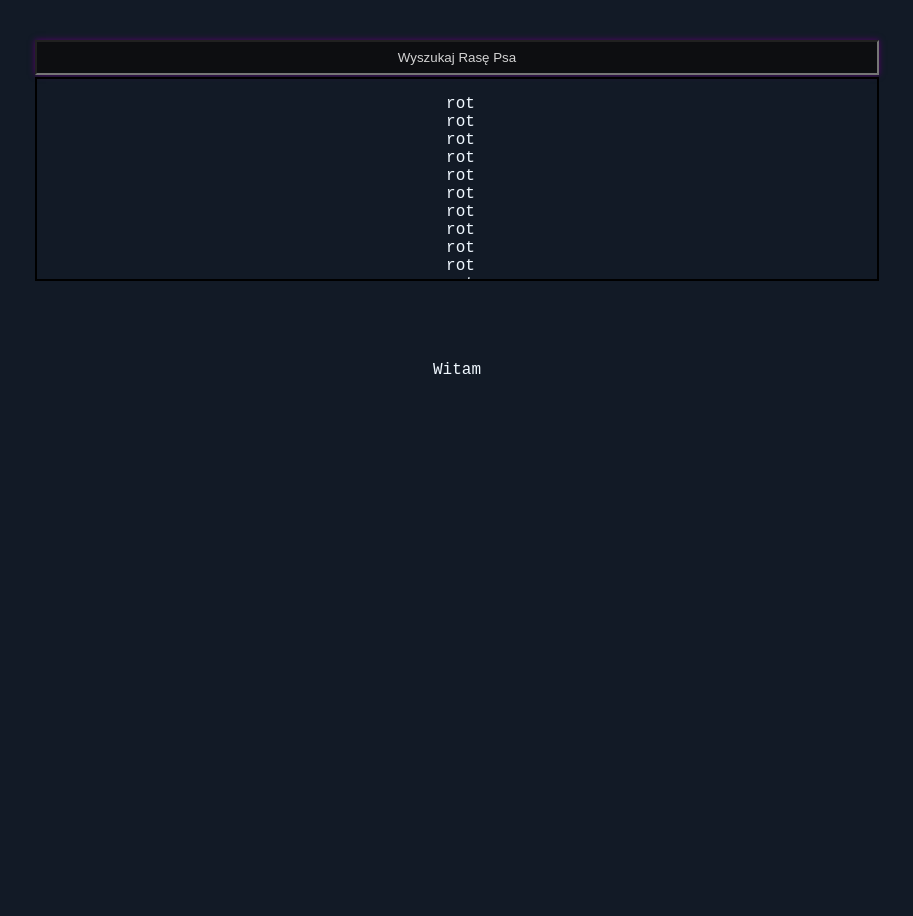
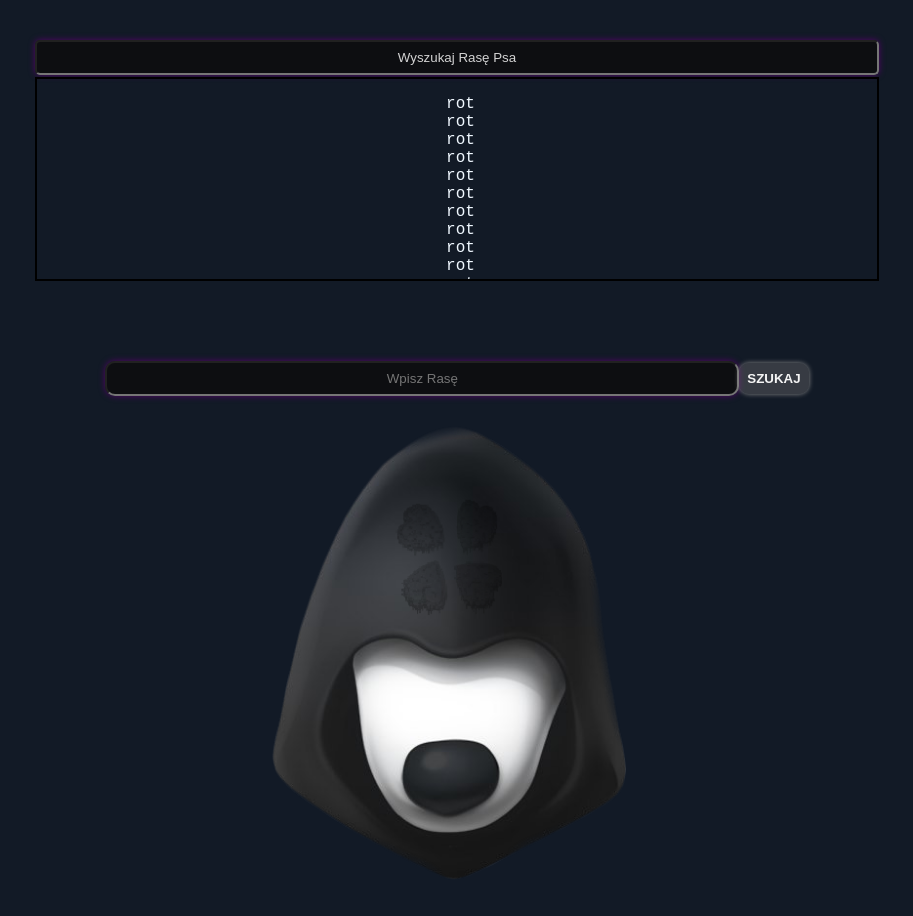
Before and after one commit to MrBartosz/DogListApp, a React (Create React App) app: page / in a window 1280 px wide. Shown: the top 916 px of the page, without its empty margins (183-1096 px from the left). Before the commit the page ends 800 px from the top, so only its background shows below. Built offline with nearby package versions, Linux system fonts and the light colour scheme.

Commit message:
app upgrade

```diff
--- a/src/App.css
+++ b/src/App.css
@@ -37,6 +37,7 @@ body {
   margin-bottom: 2px;
   background-color: rgba(12, 12, 12, 0.801);
   text-align: center;
+  border-radius: 5px;
 }
 
 .dog-list-input:focus {
@@ -86,3 +87,56 @@ body {
   background-color: rgb(97, 95, 95);
   color: rgb(190, 190, 190);
 }
+
+.dog-photo-container {
+  display: flex;
+  flex-direction: column;
+  justify-content: center;
+  align-items: center;
+}
+
+.dog-searcher {
+  width: 75%;
+  margin-bottom: 2px;
+}
+
+.dog-searcher input {
+  color: lightgray;
+  box-shadow: 0 0 6px #520469;
+  width: 70%;
+  padding: 8px 0;
+  background-color: rgba(12, 12, 12, 0.801);
+  text-align: center;
+  border-radius: 10px;
+  margin-bottom: 10px;
+}
+
+.dog-searcher button {
+  background-color: rgba(126, 124, 124, 0.342);
+  color: rgb(245, 245, 245);
+  border: none;
+  padding: 8px 8px;
+  box-shadow: 0 0 5px #8a8a8a;
+  border-radius: 10px;
+  text-align: center;
+  font-weight: bold;
+  text-transform: uppercase;
+  transition: background-color 0.3s ease, color 0.3s ease, box-shadow 0.3s ease;
+}
+
+.dog-searcher button:hover {
+  background-color: rgba(66, 65, 65, 0.342);
+  color: rgb(255, 255, 255);
+  box-shadow: 0 0 8px #8a8a8a;
+}
+
+.dog-searcher button:active {
+  background-color: rgba(24, 23, 23, 0.342);
+  color: rgb(255, 255, 255);
+  box-shadow: 0 0 10px #8a8a8a;
+  transform: scale(0.98);
+}
+
+.dog-photo-container img {
+  width: 500px;
+}
--- a/src/components/DogList.tsx
+++ b/src/components/DogList.tsx
@@ -1,4 +1,4 @@
-
+import React, { useState, useEffect } from 'react';
 
 function DogList() {
 
--- a/src/components/DogPhoto.tsx
+++ b/src/components/DogPhoto.tsx
@@ -1,9 +1,20 @@
+import AnonymousDog from './resources/AnonymousDog.png';
 import React, { useState, useEffect } from 'react';
 
 function DogPhoto() {
+    const submit = () => {
+
+    }
+
     return (
         <div className='screen'>
-            Witam
+            <div className='dog-photo-container'>
+                <div className='dog-searcher'>
+                    <input type="text" placeholder='Wpisz Rasę' onSubmit={submit}/>
+                    <button>Szukaj</button>
+                </div>
+                <img src={AnonymousDog} alt="Choosen Dog"/>
+            </div>
         </div>
     )
 }
--- /dev/null
+++ b/src/declaration.d.ts
@@ -0,0 +1,2 @@
+declare module '*.jpg';
+declare module '*.png';
```
